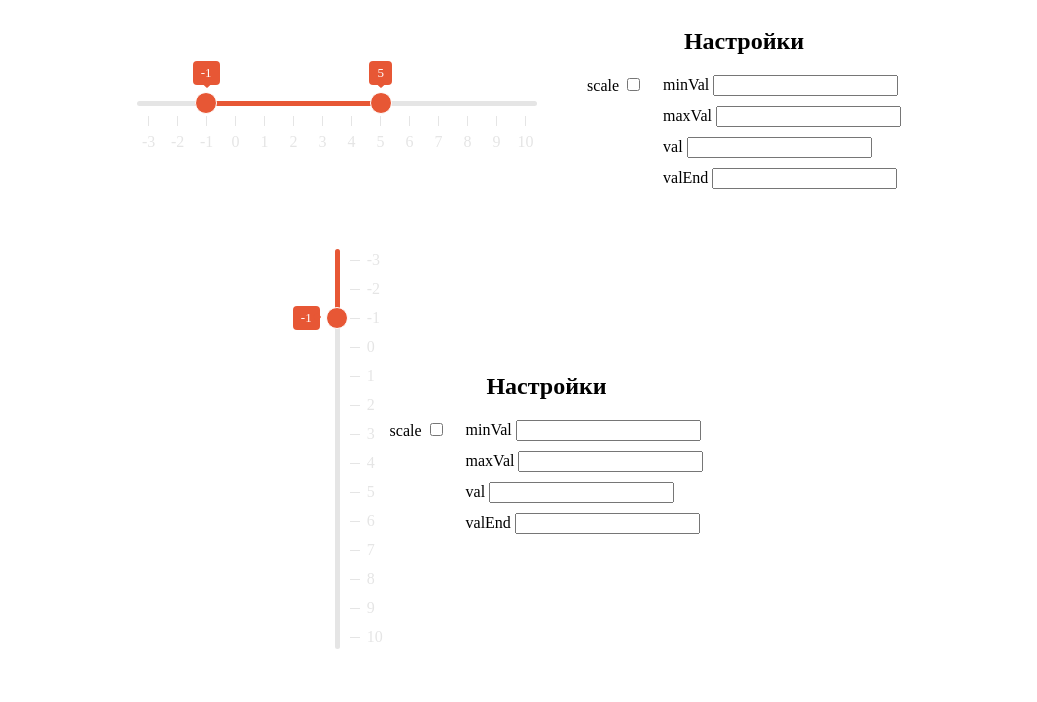
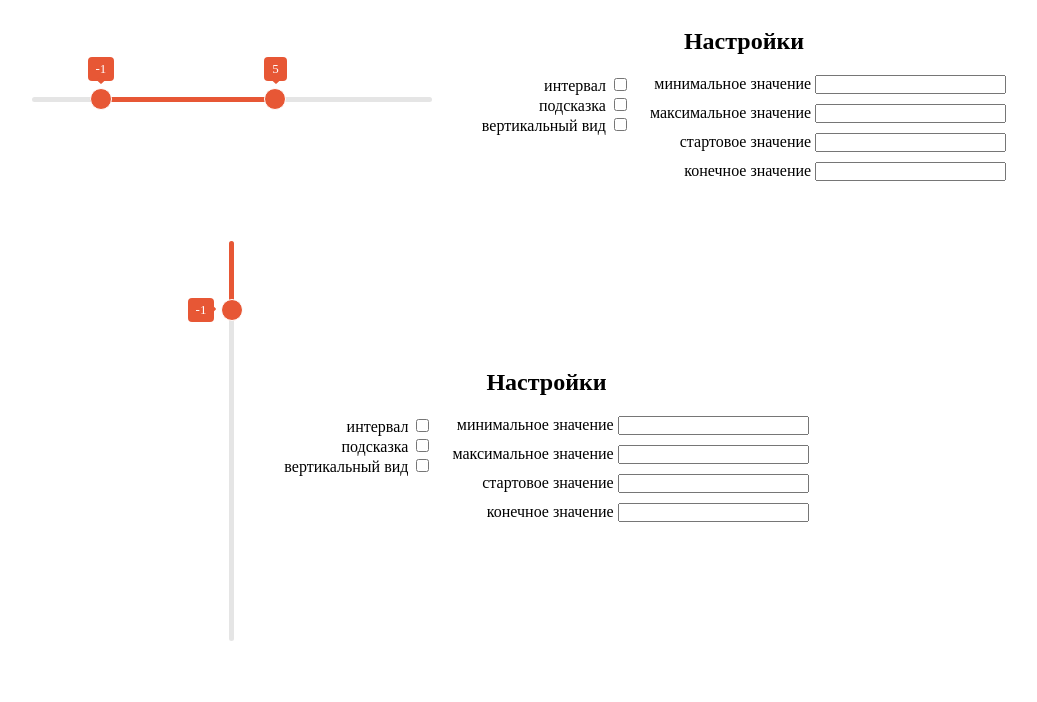
Before and after one commit to AxeSnk/slider, a website built with webpack: page src/index.pug in a window 1280 px wide. Shown: the whole page, without its empty margins (146-1183 px from the left). Built offline with nearby package versions, Linux system fonts and the light colour scheme.

Commit message:
удалил шкалу

```diff
--- a/src/demo/input.pug
+++ b/src/demo/input.pug
@@ -1,3 +1,3 @@
-mixin input(name, type)
-	label(for=name)=name
+mixin input(label,name, type)
+	label(for=name)=label
 		input(type=type, name=name)
--- a/src/demo/panel.pug
+++ b/src/demo/panel.pug
@@ -5,9 +5,11 @@ mixin panel()
 		h2 Настройки
 		form.panel__form
 			.panel__checkbox
-				+input('scale', 'checkbox')
+				+input('интервал', 'range', 'checkbox')
+				+input('подсказка', 'tooltip', 'checkbox')
+				+input('вертикальный вид', 'vertical', 'checkbox')
 			.panel__inputs
-				+input('minVal', 'number')
-				+input('maxVal', 'number')
-				+input('val', 'number')
-				+input('valEnd', 'number')
+				+input('минимальное значение', 'minVal', 'number')
+				+input('максимальное значение', 'maxVal', 'number')
+				+input('стартовое значение', 'val', 'number')
+				+input('конечное значение', 'valEnd', 'number')
--- a/src/index.scss
+++ b/src/index.scss
@@ -1,4 +1,4 @@
- .demo {
+.demo {
   display: flex;
   justify-content: center;
   align-items: center;
@@ -25,6 +25,7 @@
           display: flex;
           justify-content: space-between;
           justify-self: center;
+          width: 95%;
 
           &-division {
             display: flex;
@@ -100,6 +101,7 @@
 
         .scale--vertical {
           flex-direction: column;
+          height: 95%;
 
           .slider__scale-division {
             width: 10px;
@@ -131,12 +133,9 @@
         }
       }
     }
-
   }
 
-
   .js-demo__panel {
-
     .panel__wrapper {
       align-items: center;
       display: flex;
@@ -147,19 +146,25 @@
 
         .panel__checkbox {
           margin-right: 20px;
+          display: flex;
+          flex-direction: column;
+          align-items: flex-end;
         }
 
         .panel__inputs {
           display: flex;
           flex-direction: column;
+          align-items: flex-end;
 
           label {
             margin-bottom: 10px;
+
+            input {
+              padding: 0 5px;
+            }
           }
         }
       }
-
     }
   }
-
 }
--- a/src/index.ts
+++ b/src/index.ts
@@ -5,5 +5,3 @@ import Demo from "./demo/Demo";
 window.onload = function windowHasLoaded() {
   document.querySelectorAll(".demo").forEach(demo => new Demo(demo));
 };
-// $(".slider__wrapper").slider()
-// $(".slider__wrapper").slider("setState", {minVal: -2, scale: false})
--- a/src/mvp/defaultOptions.ts
+++ b/src/mvp/defaultOptions.ts
@@ -8,7 +8,6 @@ export default interface IOptions {
   range: boolean; // диапазон слайдера
   tooltip: boolean; // подсказка над ползунком
   vertical: boolean; // вертикальный слайдер
-  scale: boolean; // шкала
 }
 
 var defaultOptions: IOptions = {
@@ -20,8 +19,7 @@ var defaultOptions: IOptions = {
   step: 2,
   range: true,
   tooltip: true,
-  vertical: false,
-  scale: true
+  vertical: false
 };
 
 export { defaultOptions };
--- a/src/mvp/model/model.ts
+++ b/src/mvp/model/model.ts
@@ -104,8 +104,4 @@ export default class Model extends EventEmitter {
   public getVerticalMask(): boolean {
     return this.state.vertical;
   }
-
-  public getScaleMask(): boolean {
-    return this.state.scale;
-  }
 }
--- a/src/mvp/presenter/presenter.ts
+++ b/src/mvp/presenter/presenter.ts
@@ -28,8 +28,6 @@ export default class Presenter {
     this.view.renderHandle(state, this.view.getLenhgtSlider(state));
     this.view.renderFill(state);
     this.view.renderTooltip(state, this.view.getHandleHeight());
-    this.view.clearScale();
-    this.view.renderScale(state);
   }
 
   public setState(options: Partial<IOptions>): void {
@@ -51,10 +49,6 @@ export default class Presenter {
         this.view.getLenhgtSlider(this.model.getState())
       );
       this.view.makeVerticalFill(this.model.getState());
-      if (this.model.getScaleMask()) {
-        this.view.renderScale(this.model.getState());
-        this.view.setOrientationScale(this.model.getState());
-      }
     } else {
       this.view.setOrientationSlider(this.model.getState());
       this.view.renderHandle(
@@ -62,10 +56,6 @@ export default class Presenter {
         this.view.getLenhgtSlider(this.model.getState())
       );
       this.view.renderFill(this.model.getState());
-      if (this.model.getScaleMask()) {
-        this.view.renderScale(this.model.getState());
-        this.view.setOrientationScale(this.model.getState());
-      }
     }
 
     if (this.model.getTooltipMask()) {
--- a/src/mvp/view/scale/scale.ts
+++ /dev/null
@@ -1,51 +0,0 @@
-import createElement from "../../utility";
-import IOptions from "../../defaultOptions";
-
-export default class Scale {
-  private scale: HTMLElement;
-  private parent: HTMLElement;
-
-  constructor(parent: HTMLElement) {
-    this.parent = parent;
-    this.scale = createElement("div", { class: "slider__scale" });
-    this.parent.appendChild(this.scale);
-  }
-  clear(): void {
-    const old = document.querySelector(".slider__scale");
-    if (old) {
-      while (old.firstChild) {
-        old.removeChild(old.firstChild);
-      }
-    }
-  }
-
-  render(state: IOptions): void {
-    let i: number;
-    for (i = state.minVal; i <= state.maxVal; i = i + 1) {
-      const division: HTMLElement = createElement("div", {
-        class: "slider__scale-division"
-      });
-      division.id = `slider__scale-division-${i}`;
-      this.scale.appendChild(division);
-      const division__text: HTMLElement = createElement("div", {
-        class: "division__text"
-      });
-      division__text.innerHTML = `${i}`;
-      division.appendChild(division__text);
-    }
-  }
-
-  setOrientation(
-    state: IOptions,
-    sliderLenght: number,
-    handleWidth: number
-  ): void {
-    state.vertical
-      ? (this.scale.classList.add("scale--vertical"),
-        (this.scale.style.height = sliderLenght - handleWidth + "px"),
-        (this.scale.style.left = "15px"))
-      : (this.scale.classList.remove("scale--vertical"),
-        (this.scale.style.width = sliderLenght - handleWidth + "px"),
-        (this.scale.style.top = "15px"));
-  }
-}
--- a/src/mvp/view/view.ts
+++ b/src/mvp/view/view.ts
@@ -3,7 +3,6 @@ import EventEmitter from "../eventEmitter";
 import Slider from "./slider/slider";
 import Handle from "./handle/handle";
 import Fill from "./fill/fill";
-import Scale from "./scale/scale";
 import IOptions from "../defaultOptions";
 
 export default class View extends EventEmitter {
@@ -11,7 +10,6 @@ export default class View extends EventEmitter {
   private slider: Slider;
   private fill: Fill;
   private handles: Handle[];
-  private scale: Scale;
 
   constructor(root: HTMLElement) {
     super();
@@ -19,7 +17,6 @@ export default class View extends EventEmitter {
     this.root = root;
     this.slider = this.addSlider();
     this.fill = this.addFill();
-    this.scale = this.addScale();
   }
 
   public setPositionHandle(
@@ -67,19 +64,8 @@ export default class View extends EventEmitter {
     }
   }
 
-  private addScale(): Scale {
-    return new Scale(this.slider.getElement());
-  }
-
   private emitDrag(left: object): void {
     this.emit("dragHandle", left);
-  }
-
-  public renderScale(state: IOptions): void {
-    this.scale.render(state);
-  }
-  clearScale(): void {
-    this.scale.clear()
   }
 
   public renderFill(state): void {
@@ -126,7 +112,7 @@ export default class View extends EventEmitter {
       state.minVal,
       state.maxVal,
       state.vertical,
-      sliderLenght,
+      sliderLenght
     );
     if (state.range) {
       this.handles[1].renderHandle(
@@ -134,20 +120,28 @@ export default class View extends EventEmitter {
         state.minVal,
         state.maxVal,
         state.vertical,
-        sliderLenght,
+        sliderLenght
       );
     }
   }
 
   public renderTooltip(state, handleHeight: number): void {
-    this.handles[0].renderTooltip(state.val, state.minVal, state.maxVal, state.vertical, handleHeight);
+    this.handles[0].renderTooltip(
+      state.val,
+      state.minVal,
+      state.maxVal,
+      state.vertical,
+      handleHeight
+    );
     if (state.range) {
-      this.handles[1].renderTooltip(state.valEnd, state.minVal, state.maxVal, state.vertical, handleHeight);
+      this.handles[1].renderTooltip(
+        state.valEnd,
+        state.minVal,
+        state.maxVal,
+        state.vertical,
+        handleHeight
+      );
     }
-  }
-
-  setOrientationScale(state: IOptions): void {
-    this.scale.setOrientation(state, this.slider.getLength(state), this.handles[0].getWidth())
   }
 
   public setOrientationSlider(state): void {
@@ -162,24 +156,12 @@ export default class View extends EventEmitter {
   ): void {
     if (state.range) {
       if (id == 0) {
-        this.handles[0].updateHandle(
-          state.vertical,
-          sliderLenght,
-          posOther
-        );
+        this.handles[0].updateHandle(state.vertical, sliderLenght, posOther);
       } else {
-        this.handles[1].updateHandle(
-          state.vertical,
-          sliderLenght,
-          posOther
-        );
+        this.handles[1].updateHandle(state.vertical, sliderLenght, posOther);
       }
     } else {
-      this.handles[0].updateHandle(
-        state.vertical,
-        sliderLenght,
-        posOther
-      );
+      this.handles[0].updateHandle(state.vertical, sliderLenght, posOther);
     }
   }
 
--- a/src/slider.pug
+++ b/src/slider.pug
@@ -1,4 +1,4 @@
-mixin slider({ value = 3, valStart = -1, valEnd = 3, minVal = -3, maxVal = 10, step = 2, range = true, tooltip = true, scale = true, vertical = false } = {})
+mixin slider({ value = 3, valStart = -1, valEnd = 3, minVal = -3, maxVal = 10, step = 2, range = true, tooltip = true, vertical = false } = {})
 	.js-slider(
             data-val= value,
             data-val-start= valStart,
@@ -8,6 +8,5 @@ mixin slider({ value = 3, valStart = -1, valEnd = 3, minVal = -3, maxVal = 10, s
             data-step= step,
             data-range= range.toString(),
             data-tooltip= tooltip.toString(),
-            data-scale= scale.toString(),
             data-vertical= vertical.toString()
           )
```
